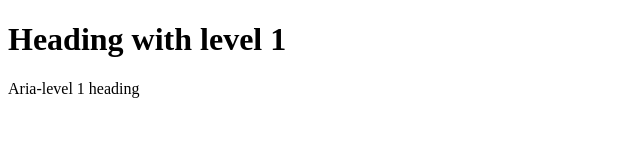
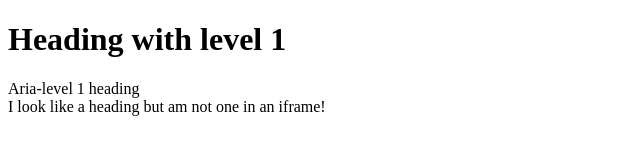
Before and after one commit to somaalapati/guidedtests, a plain HTML site: page headings/frame.html in a window 1280 px wide. Shown: the whole page, without its empty margins (0-640 px from the left). Drawn offline with Linux system fonts and the light colour scheme.

Commit message:
Update frame.html

```diff
--- a/headings/frame.html
+++ b/headings/frame.html
@@ -14,5 +14,8 @@
     <div role="heading" aria-level="1">
       Aria-level 1 heading
     </div>
+ <div class="title" id="iframeHeading">
+              I look like a heading but am not one in an iframe!
+            </div>
   </body>
 </html>
```
